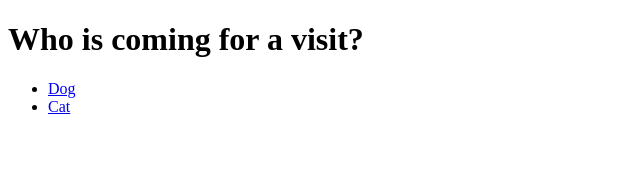
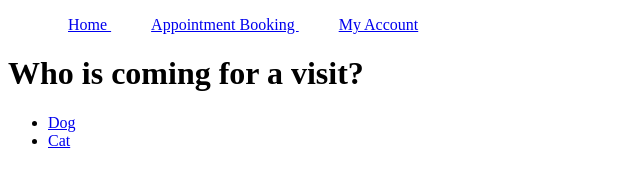
Before and after one commit to xitohshi/Lab-1, a plain HTML site: page appointment.html in a window 1280 px wide. Shown: the whole page, without its empty margins (0-640 px from the left). Drawn offline with Linux system fonts and the light colour scheme.

Commit message:
Changes were made to elements

```diff
--- a/appointment.html
+++ b/appointment.html
@@ -7,9 +7,30 @@
         </title>
     </head>
     <body>
-        <h1>
-            Who is coming for a visit?
-        </h1>
+        <div>
+            <nav>
+                <ul>
+                    <li style="display: inline;">
+                        <a href="index.html" style="margin: 20px;">
+                            Home
+                        </a>
+                    </li>
+                    <li style="display: inline;">
+                        <a href="appointment.html" style="margin: 20px;">
+                            Appointment Booking
+                        </a>
+                    </li>
+                    <li style="display: inline;">
+                        <a href="account.html" style="margin: 20px;">
+                            My Account
+                        </a>
+                    </li>
+                </ul>
+            </nav>
+        </div>
+            <h1>
+                Who is coming for a visit?
+            </h1>
         <div>
             <ul>
                 <li> <a href="dog.html"> Dog </a> </li>
```
Also changed, not shown: account.html (+21 -0 lines), index.html (+3 -3 lines).
